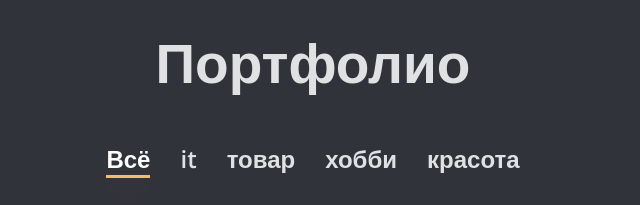
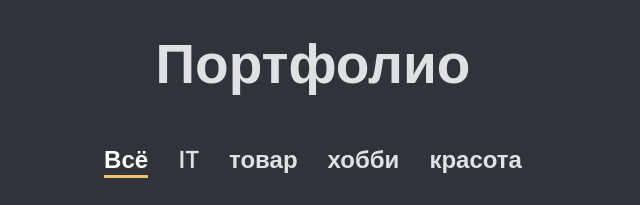
Before and after one commit to Alexander-Guzhvin/MySite, a plain HTML site: page index.html in a window 1280 px wide. Shown: the part 2720-2925 px from the top of the page, 327-967 px from the left. Drawn offline with nearby package versions, Linux system fonts and the light colour scheme; a web font is replaced by a local one.

Commit message:
Update index.html

```diff
--- a/index.html
+++ b/index.html
@@ -158,7 +158,7 @@ box-shadow: 0px 0px 32px 2px rgba(240,192,108,0.1);">
                                     <div class="row">
                                         <div class="gallery-filter">
                                             <span class="filter-item active" data-filter="all">Всё</span>
-                                            <span class="filter-item" data-filter="it">it</span>
+                                            <span class="filter-item it" data-filter="it">IT</span>
                                             <span class="filter-item" data-filter="tovar">товар</span>
                                             <span class="filter-item" data-filter="hobby">хобби</span>
                                             <span class="filter-item" data-filter="beaty">красота</span>
```
